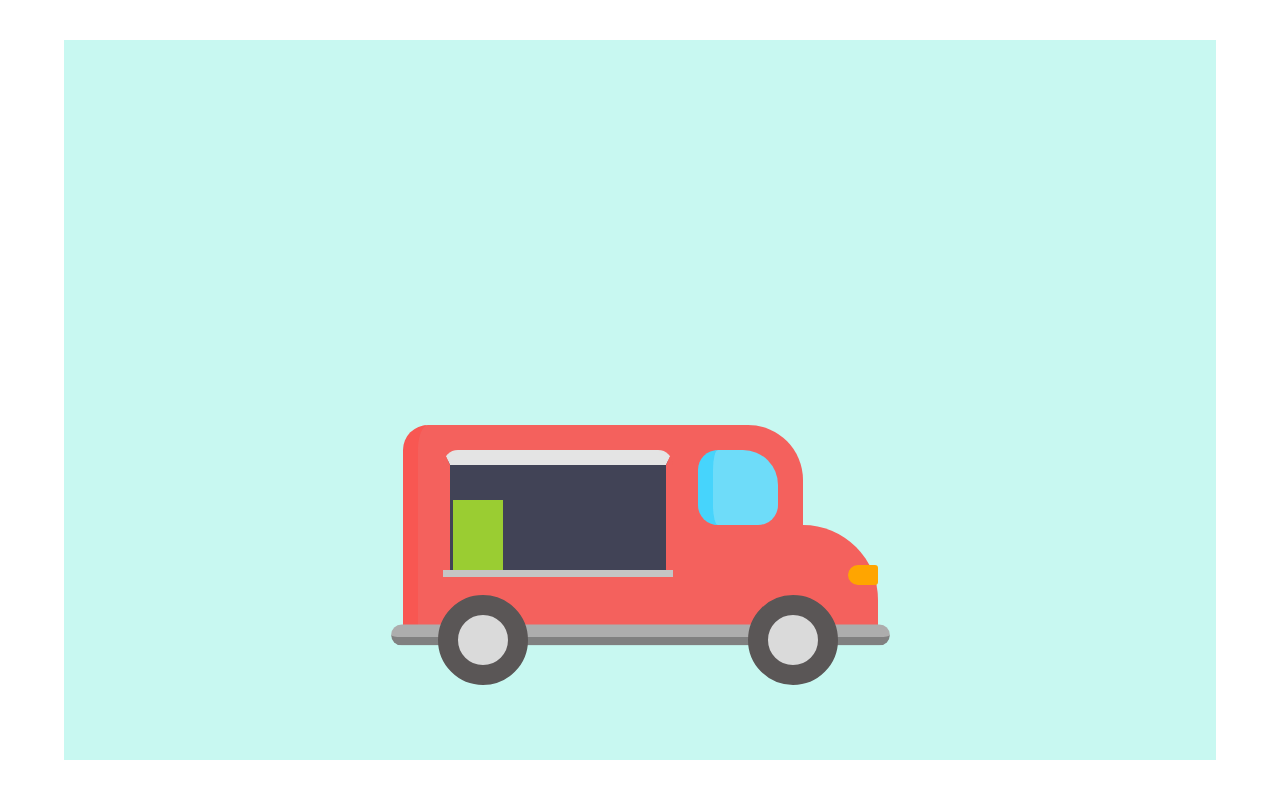
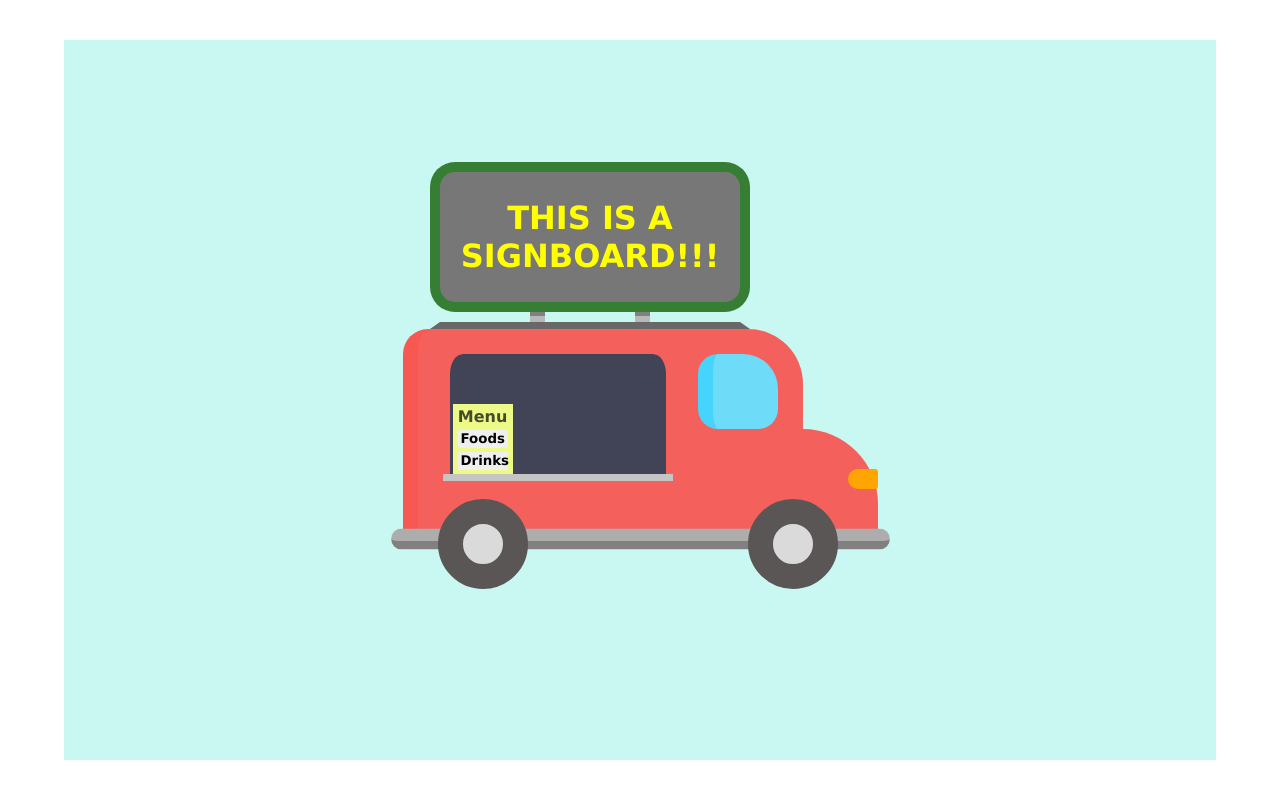
Before and after one commit to nzxf/rest, a website: page dist/index.html in a window 1280 px wide. Drawn offline with Linux system fonts and the light colour scheme.

Commit message:
Add a signboard and menu buttons

```diff
--- a/src/index.js
+++ b/src/index.js
@@ -2,8 +2,9 @@ import './style.css';
 // import data from './data.json';
 
 // Element Maker
-const makeElement = (type, nameClass, parent) => {
+const makeElement = (type, nameClass, parent, text = "") => {
   const element = document.createElement(type);
+  element.innerText = text;
   element.classList.add(nameClass);
   parent.appendChild(element);
   return element;
@@ -11,8 +12,14 @@ const makeElement = (type, nameClass, parent) => {
 
 const content = document.querySelector('#content');
 
-makeElement('div', 'menu-container', content);
+// BOARD
+const boardContainer = makeElement('div', 'board-container', content);
+const board = makeElement('div', 'board', boardContainer, "THIS IS A SIGNBOARD!!!")
+const stickContainer = makeElement('div', 'stick-container', boardContainer)
+const stickBack = makeElement('div', 'stick-back', stickContainer)
+const stickFront = makeElement('div', 'stick-front', stickContainer)
 
+// TRUCK PARTS
 const truckContainer = makeElement('div', 'truck-container', content);
 const truckBody = makeElement('div', 'truck-body', truckContainer);
 const truckFront = makeElement('div', 'truck-front', truckContainer);
@@ -22,7 +29,9 @@ const truckTireBack = makeElement('div', 'truck-tire-back', truckContainer);
 const truckTireFront = makeElement('div', 'truck-tire-front', truckContainer);
 const truckWindows = makeElement('div', 'truck-windows', truckBody);
 const windowLarge = makeElement('div', 'window-large', truckWindows);
-// windowLarge.innerText = "Opening soon"
-const menu = makeElement('div', 'menu', windowLarge);
-menu.inner
 const windowSmall = makeElement('div', 'window-small', truckWindows);
+
+// MENU
+const menu = makeElement('div', 'menu', windowLarge, 'Menu');
+const foodsButton = makeElement('button', 'foods-button', menu, "Foods")
+const drinksButton = makeElement('button', 'drinks-button', menu, "Drinks")
--- a/src/style.css
+++ b/src/style.css
@@ -14,7 +14,7 @@ body {
   flex-direction: column;
   justify-content: center;
   align-items: center;
-  color: white;
+  color: rgba(0, 0, 0, 0.7);
 }
 
 #content {
@@ -22,14 +22,49 @@ body {
   width: 90%;
   height: 90%;
 
-  display: grid;
+  display: flex;
+  flex-direction: column;
   justify-content: center;
   align-items: center;
   grid-template-rows: 1fr 1fr;
 }
 
-.menu-container {
-  background-color: antiquewhite;
+.board-container {
+  display: flex;
+  flex-direction: column;
+  padding-right: 100px;
+}
+
+.board {
+  align-self: center;
+  height: 150px;
+  width: 320px;
+  background-color: rgb(119, 119, 119);
+  border: solid 10px rgba(4, 133, 0, 0.568);
+  border-radius: 25px;
+
+  display: flex;
+  justify-content: center;
+  align-items: center;
+  text-align: center;
+  font-size: 2rem;
+  color: yellow;
+}
+
+.stick-container {
+  display: flex;
+  justify-content: space-evenly;
+  border-bottom: 7px solid rgb(104, 104, 104);
+  border-left: solid 10px transparent;
+  border-right: solid 10px transparent;
+}
+
+.stick-back,
+.stick-front {
+  height: 10px;
+  width: 15px;
+  background-color: rgb(184, 184, 184);
+  border-top: solid 4px grey;
 }
 
 .truck-container {
@@ -43,8 +78,8 @@ body {
 
 .truck-front {
   grid-row: 2/3;
-  background-color: #F4615D;
-  border-top-right-radius: 75px ;
+  background-color: #f4615d;
+  border-top-right-radius: 75px;
 
   display: flex;
   justify-content: end;
@@ -63,7 +98,7 @@ body {
 
 .truck-body {
   grid-row: 1/3;
-  background-color: #F4615D;
+  background-color: #f4615d;
   border-top-left-radius: 25px;
   border-top-right-radius: 55px;
   border-left: solid 15px #f85752;
@@ -95,10 +130,9 @@ body {
 .truck-tire-back {
   width: 90px;
   background-color: rgb(218, 218, 218);
-  border: solid 20px rgb(90, 86, 86);
+  border: solid 25px rgb(90, 86, 86);
   border-radius: 50%;
 }
-
 
 .truck-windows {
   /* background-color: yellowgreen; */
@@ -112,11 +146,10 @@ body {
 .window-large {
   height: 120px;
   background-color: #414356;
-  border-top: solid 15px #e4e4e4;
-  border-right: solid 7px #F4615D;
-  border-left: solid 7px #F4615D;
-  border-top-left-radius: 15px;
-  border-top-right-radius: 15px;
+  border-right: solid 7px #f4615d;
+  border-left: solid 7px #f4615d;
+  border-top-left-radius: 20px;
+  border-top-right-radius: 20px;
   box-shadow: 0px 7px 0px #c5c5c5;
 
   display: flex;
@@ -125,16 +158,26 @@ body {
 }
 
 .menu {
-  width: 50px;
+  width: 60px;
   height: 70px;
-  background-color: yellowgreen;
-  text-align: center;
+  background-color: rgb(238, 250, 136);
+
+  display: flex;
+  flex-direction: column;
+  justify-content: space-evenly;
+  align-items: center;
 }
 
 .window-small {
   height: 75px;
-  background-color: #6EDCF9;
+  background-color: #6edcf9;
   border-radius: 20px;
   border-top-right-radius: 35px;
   border-left: solid 15px #46d4fc;
 }
+
+button {
+  width: 50px;
+  padding: 1px 3px 2px;
+  border-radius: 2px;
+}
```
Also changed, not shown: dist/bundle.js.
